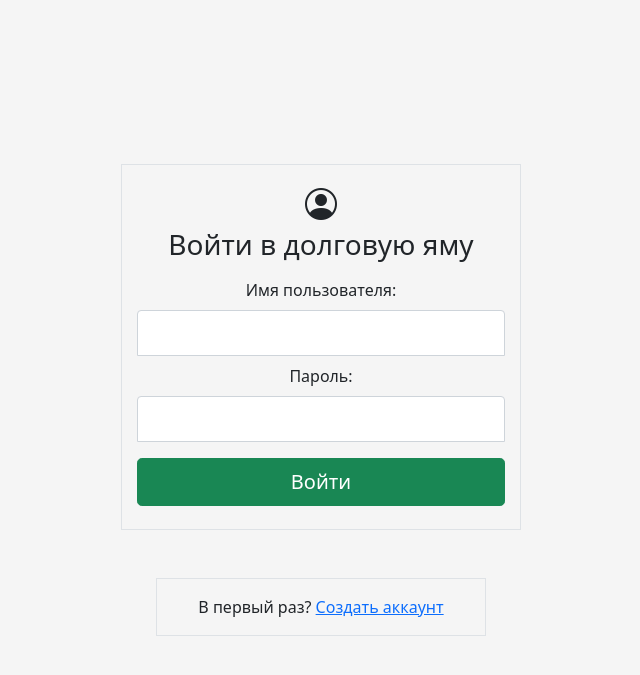
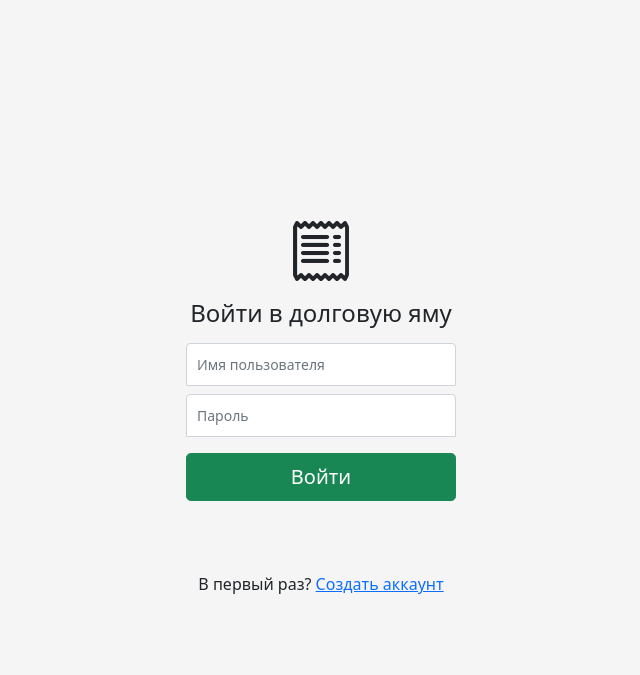
Before and after one commit to orumaxon/partycheck, a Django app: page /account/signin/ in a window 1280 px wide. Shown: the top 675 px of the page, without its empty margins (319-959 px from the left). Run offline with Django 3.2, Linux system fonts and the light colour scheme; some libraries are stand-ins or nearby versions.

Commit message:
Доработка авторизации

```diff
--- a/partycheck/account/forms.py
+++ b/partycheck/account/forms.py
@@ -1,19 +1,30 @@
+from django import forms
+from django.contrib.auth import get_user_model
 from django.contrib.auth.forms import AuthenticationForm, UsernameField
-from django import forms
-from django.utils.translation import gettext_lazy as _
+from django.core.exceptions import ValidationError
+
+from common.forms.mixin import DefaultAttrWidgetMixin
+
+UserModel = get_user_model()
 
 
-class SignInForms(AuthenticationForm):
-    username = UsernameField(
-        widget=forms.TextInput(attrs={
-            'class': 'form-control my-2',
-        })
-    )
-    password = forms.CharField(
-        label=_('Password'),
-        strip=False,
-        widget=forms.PasswordInput(attrs={
-            'autocomplete': 'current-password',
-            'class': 'form-control my-2',
-        }),
-    )
+class SignInForms(AuthenticationForm, DefaultAttrWidgetMixin):
+    username = UsernameField(widget=forms.TextInput())
+    password = forms.CharField(widget=forms.PasswordInput(attrs={'autocomplete': 'current-password'}), strip=False)
+
+    error_messages = {
+        'invalid_login': 'Упс... Не верный ник или пароль.',
+        'inactive': 'Данный аккаунт не активный',
+    }
+
+    def __init__(self, request=None, *args, **kwargs):
+        super().__init__(request, *args, **kwargs)
+        self.set_default_widget_attrs(self.fields, UserModel)
+
+    def get_invalid_login_error(self):
+        self.fields['username'].widget.attrs['class'] += ' is-invalid'
+        self.fields['password'].widget.attrs['class'] += ' is-invalid'
+        return ValidationError(
+            self.error_messages['invalid_login'],
+            code='invalid_login',
+        )
--- a/partycheck/account/urls.py
+++ b/partycheck/account/urls.py
@@ -1,14 +1,11 @@
 from django.urls import path
-from django.views.generic import TemplateView
 
-from .views import SignInView, SingOutView, AccountDetailView
+from .views import AccountDetailView, SignInView, SignUpView, SingOutView
 
 app_name = 'account'
 urlpatterns = [
-    path('signin/', SignInView.as_view(template_name='account/signin.html'), name='signin'),
+    path('signin/', SignInView.as_view(), name='signin'),
+    path('signup/', SignUpView.as_view(), name='signup'),
     path('signout/', SingOutView.as_view(), name='signout'),
-
     path('<int:pk>/', AccountDetailView.as_view(), name='detail'),
-
-    path('signup/', TemplateView.as_view(template_name='account/signup.html'), name='signup'),
 ]
--- a/partycheck/account/views.py
+++ b/partycheck/account/views.py
@@ -1,5 +1,6 @@
 from django.contrib.auth import views
 from django.views import generic
+
 from account.forms import SignInForms
 from account.models import User
 
@@ -7,9 +8,14 @@ from account.models import User
 class SignInView(views.LoginView):
     form_class = SignInForms
     redirect_authenticated_user = True
+    template_name = 'account/signin.html'
 
     def get_success_url(self):
         return '/'
+
+
+class SignUpView(generic.TemplateView):
+    template_name = 'account/signup.html'
 
 
 class SingOutView(views.LogoutView):
--- /dev/null
+++ b/partycheck/common/forms/mixin.py
@@ -0,0 +1,9 @@
+
+class DefaultAttrWidgetMixin:
+
+    @staticmethod
+    def set_default_widget_attrs(fields, model):
+        for field_name in fields:
+            model_field = model._meta.get_field(field_name)
+            fields[field_name].widget.attrs['placeholder'] = model_field.verbose_name.capitalize()
+            fields[field_name].widget.attrs['class'] = 'form-control my-2'
--- a/partycheck/static/style/css/sign.css
+++ b/partycheck/static/style/css/sign.css
@@ -19,7 +19,7 @@ body {
 
 .form-signin {
   width: 100%;
-  max-width: 400px;
+  max-width: 300px;
   padding: 15px;
   margin: auto;
 }
@@ -31,7 +31,7 @@ body {
   box-sizing: border-box;
   height: auto;
   padding: 10px;
-  font-size: 16px;
+  font-size: 14px;
 }
 .form-signin .form-control:focus {
   z-index: 2;
--- a/partycheck/templates/account/signin.html
+++ b/partycheck/templates/account/signin.html
@@ -11,27 +11,32 @@
 {% block title %}Вход{% endblock %}
 
 {% block body_style %}text-center{% endblock %}
+
 {% block main_style %}w-100{% endblock %}
 {% block main %}
-    <div class="form-signin border">
+    <div class="form-signin">
+
         <form method="post" action="{% url 'account:signin' %}">
             {% csrf_token %}
-            <!-- <img class="mb-4" src="../assets/brand/bootstrap-logo.svg" alt="" width="72" height="57"> -->
-            <i class="bi bi-person-circle" style="font-size: 2rem"></i>
-            <h1 class="h3 mb-3 fw-normal">Войти в долговую яму</h1>
-            {{ form }}
+            <a href="/" class="link-dark fw-bold">
+                <i class="bi bi-receipt" style="font-size: 4rem"></i>
+            </a>
+            <h1 class="h4 mb-3 fw-normal">Войти в долговую яму</h1>
+            {% for field in form %}
+                {{ field }}
+            {% endfor %}
 
-            <!-- <div class="checkbox mb-3"> -->
-              <!-- <label> -->
-                <!-- <input type="checkbox" value="remember-me"> Remember me -->
-              <!-- </label> -->
-            <!-- </div> -->
+            {% for error in form.non_field_errors %}
+                <div class="invalid-feedback">
+                    {{ error}}
+                </div>
+            {% endfor %}
+
             <button class="btn btn-lg btn-success w-100 my-2" type="submit">Войти</button>
-            <!-- <p class="mt-5 mb-3 text-muted">&copy; 2017–2021</p> -->
         </form>
     </div>
 
-    <div class="form-sign-info mt-5 border">
+    <div class="form-sign-info mt-5">
        <p class="login-callout mt-3">В первый раз? <a href="{% url 'account:signup' %}">Создать аккаунт</a></p>
     </div>
 {% endblock %}
--- a/partycheck/templates/account/signup.html
+++ b/partycheck/templates/account/signup.html
@@ -8,10 +8,10 @@
   <link rel="stylesheet" href="{% static 'style/css/sign.css' %}">
 {% endblock %}
 
-
 {% block title %}Регистрация{% endblock %}
 
 {% block body_style %}text-center{% endblock %}
+
 {% block main_style %}w-100{% endblock %}
 {% block main %}
   <div class="form-signin border">
```
Also changed, not shown: partycheck/common/__init__.py (added), partycheck/common/forms/__init__.py (added).
